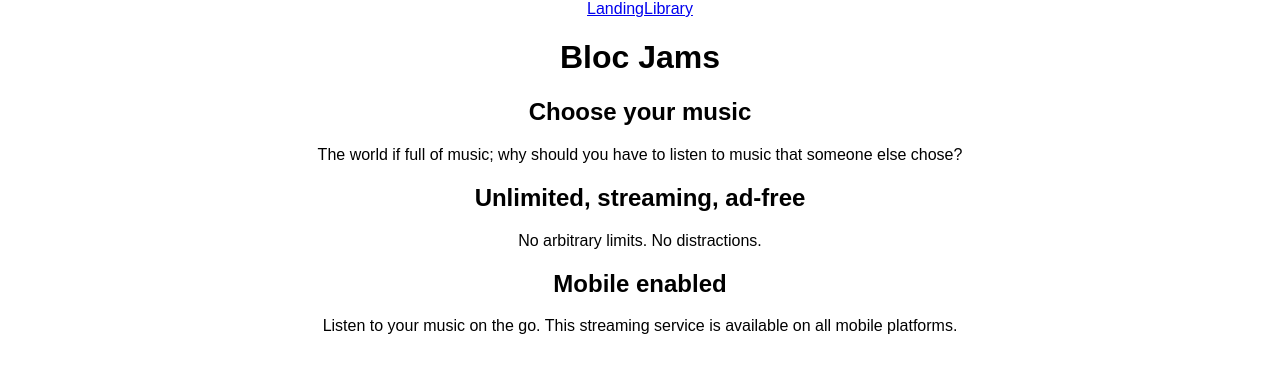
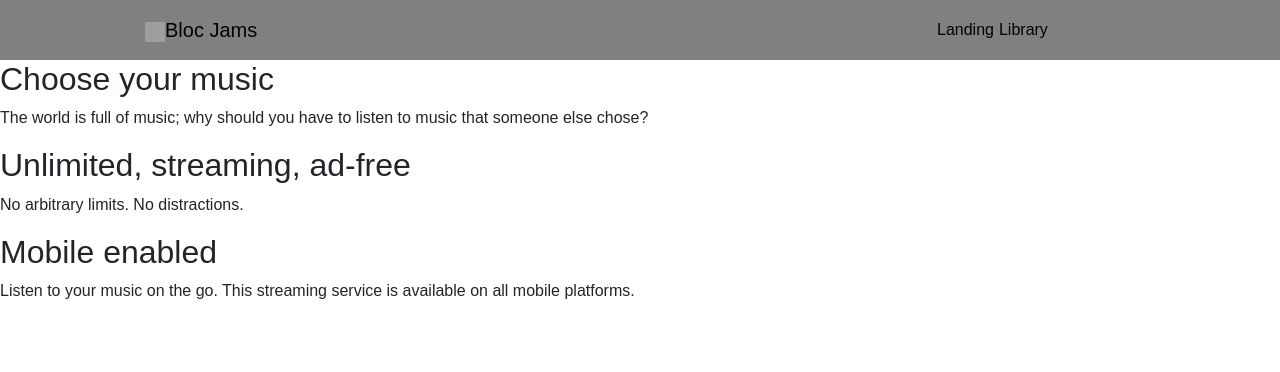
Before and after one commit to JeongJoonChoe/bloc-jams-react, a React (Create React App) app: page / in a window 1280 px wide. Shown: the top 372 px of the page. Built offline with nearby package versions, Linux system fonts and the light colour scheme; grey boxes are pictures that could not be loaded.

Commit message:
checkpoint 9 styling: navbar completed

```diff
--- a/public/index.html
+++ b/public/index.html
@@ -11,6 +11,7 @@
     <link rel="manifest" href="%PUBLIC_URL%/manifest.json">
     <link rel="shortcut icon" href="%PUBLIC_URL%/favicon.ico">
     <link href="http://code.ionicframework.com/ionicons/1.5.2/css/ionicons.min.css" rel="stylesheet" type="text/css">
+    <link rel="stylesheet" href="https://stackpath.bootstrapcdn.com/bootstrap/4.1.1/css/bootstrap.min.css" integrity="sha384-WskhaSGFgHYWDcbwN70/dfYBj47jz9qbsMId/iRN3ewGhXQFZCSftd1LZCfmhktB" crossorigin="anonymous">
 
     <!--
       Notice the use of %PUBLIC_URL% in the tags above.
--- a/src/App.css
+++ b/src/App.css
@@ -1,28 +1,16 @@
-.App {
-  text-align: center;
+ .navbar {
+  background-color: grey;
+  height: 60px;
+ }
+
+.test {
+  background-color: yellow;
 }
 
-.App-logo {
-  animation: App-logo-spin infinite 20s linear;
-  height: 80px;
+.navbar-text {
+  margin-right: 5px;
 }
 
-.App-header {
-  background-color: #222;
-  height: 150px;
-  padding: 20px;
-  color: white;
+.nav {
+  color:black;
 }
-
-.App-title {
-  font-size: 1.5em;
-}
-
-.App-intro {
-  font-size: large;
-}
-
-@keyframes App-logo-spin {
-  from { transform: rotate(0deg); }
-  to { transform: rotate(360deg); }
-}
--- a/src/App.js
+++ b/src/App.js
@@ -9,13 +9,24 @@ import Album from './components/Album';
 class App extends Component {
   render() {
     return (
-      <div className="App">
+      <div>
         <header>
-          <nav>
-            <Link to='/'>Landing</Link>
-            <Link to='/library'>Library</Link>
+          <nav className="navbar">
+            <div className="container-fluid">
+              <div className="container-fluid row">
+                <div className="col-8 offset-1">
+                  <Link className="nav navbar-brand" to="/">
+                    <img width="20" height="20" src="http://www.pngmart.com/files/1/Headphones-Clip-Art-PNG.png" alt="headphones"/>
+                    Bloc Jams
+                  </Link>
+                </div>
+                <div className="col">
+                  <Link className="nav navbar-text" to='/'>Landing</Link>
+                  <Link className="nav navbar-text" to='/library'>Library</Link>
+                </div>
+              </div>
+            </div>
           </nav>
-          <h1>Bloc Jams</h1>
         </header>
         <main>
           <Route exact path="/" component={Landing} />
--- a/src/components/Landing.js
+++ b/src/components/Landing.js
@@ -1,11 +1,12 @@
 import React from 'react';
+import './Landing.css';
 
 const Landing = () => (
 	<section className="library">
 		<section className="selling-points">
 			<div className="point">
 				<h2 className="point-title">Choose your music</h2>
-				<p className="point-description">The world if full of music;  why should you have to listen to music that someone else chose?</p>
+				<p className="point-description">The world is full of music;  why should you have to listen to music that someone else chose?</p>
       		</div>
       		<div className="point">
         		<h2 className="point-title">Unlimited, streaming, ad-free</h2>
```
Also changed, not shown: src/components/Landing.css (added).
